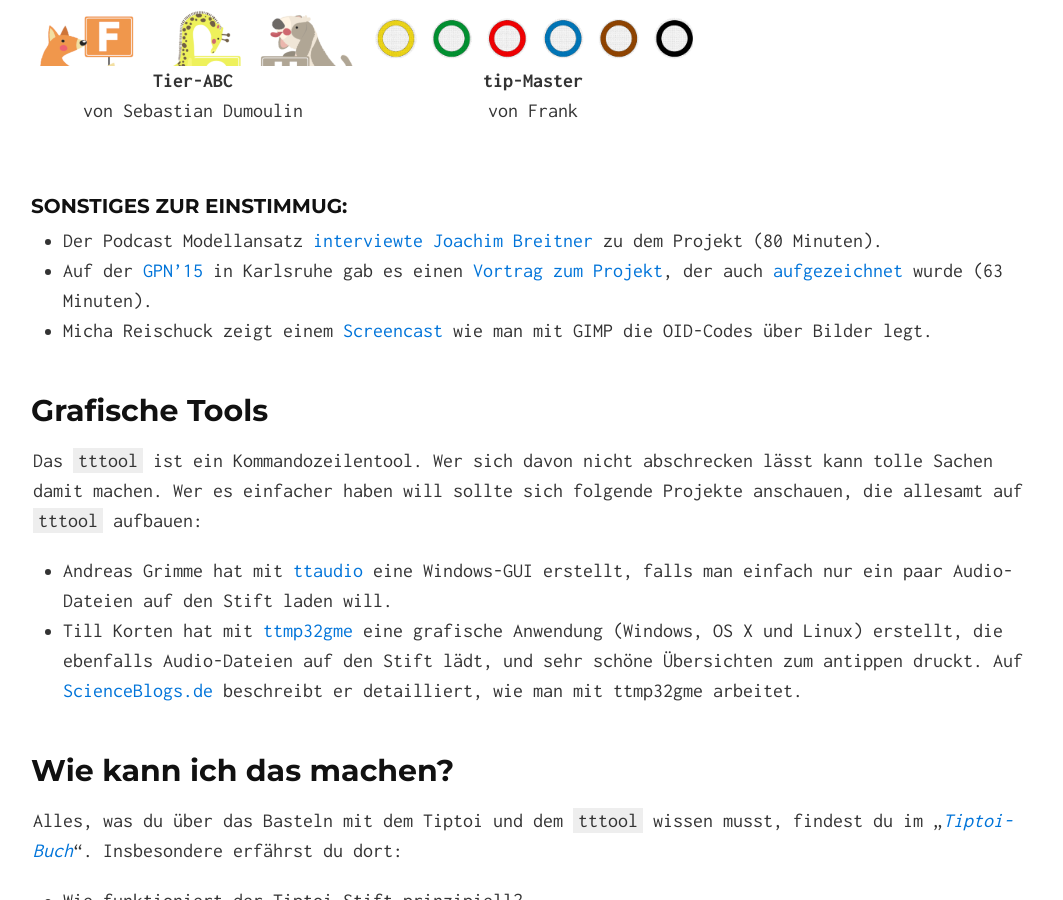
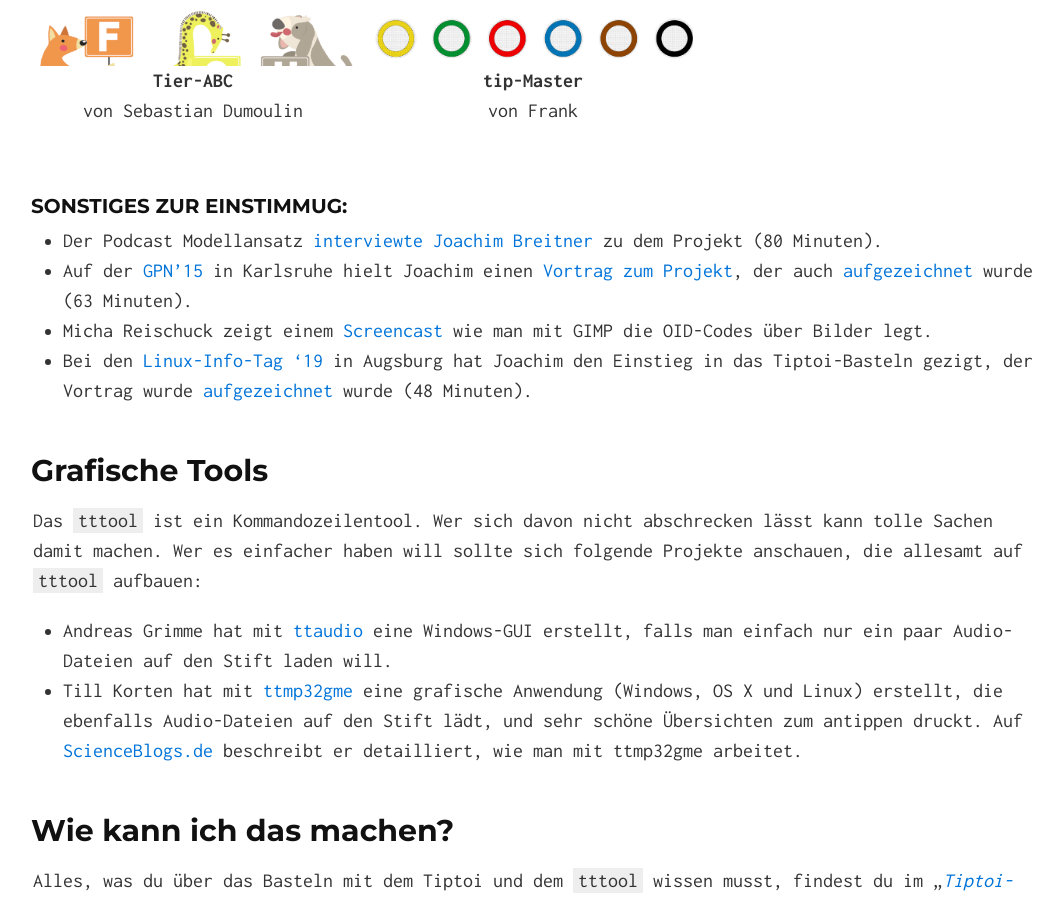
Before and after one commit to entropia/tip-toi-reveng, a Jekyll site: the page built from index.md, in a window 1280 px wide and 900 px high, scrolled down 2742 px. Shown: the whole window, without its empty margins (107-1170 px from the left). Built offline with Jekyll 4.4.1, drawn with Linux system fonts in a browser that asks for light colours.

Commit message:
Mehr Videos

```diff
--- a/index.md
+++ b/index.md
@@ -151,8 +151,9 @@ Zur Inspiration eine Sammlung von netten Tiptoi-Basteleien:
 ### Sonstiges zur Einstimmug:
 
  * Der Podcast Modellansatz [interviewte Joachim Breitner](http://modellansatz.de/papierrechner) zu dem Projekt (80 Minuten).
- * Auf der [GPN'15](https://entropia.de/GPN15) in Karlsruhe gab es einen [Vortrag zum Projekt](https://entropia.de/GPN15:Der_Tiptoi-Stift), der auch [aufgezeichnet](https://media.ccc.de/browse/conferences/gpn/gpn15/gpn15-6687-der_tiptoi-stift.html#video) wurde (63 Minuten).
+ * Auf der [GPN'15](https://entropia.de/GPN15) in Karlsruhe hielt Joachim einen [Vortrag zum Projekt](https://entropia.de/GPN15:Der_Tiptoi-Stift), der auch [aufgezeichnet](https://media.ccc.de/browse/conferences/gpn/gpn15/gpn15-6687-der_tiptoi-stift.html#video) wurde (63 Minuten).
  * Micha Reischuck zeigt einem [Screencast](https://youtu.be/QtdlwmKgg70) wie man mit GIMP die OID-Codes über Bilder legt.
+ * Bei den [Linux-Info-Tag '19](https://www.luga.de/Aktionen/LIT-2019/) in Augsburg hat Joachim den Einstieg in das Tiptoi-Basteln gezigt, der Vortrag wurde [aufgezeichnet](https://www.youtube.com/watch?v=HX1Fpx4fer8) wurde (48 Minuten).
 
 
 <!-- 2019-04-14 offline?
```
